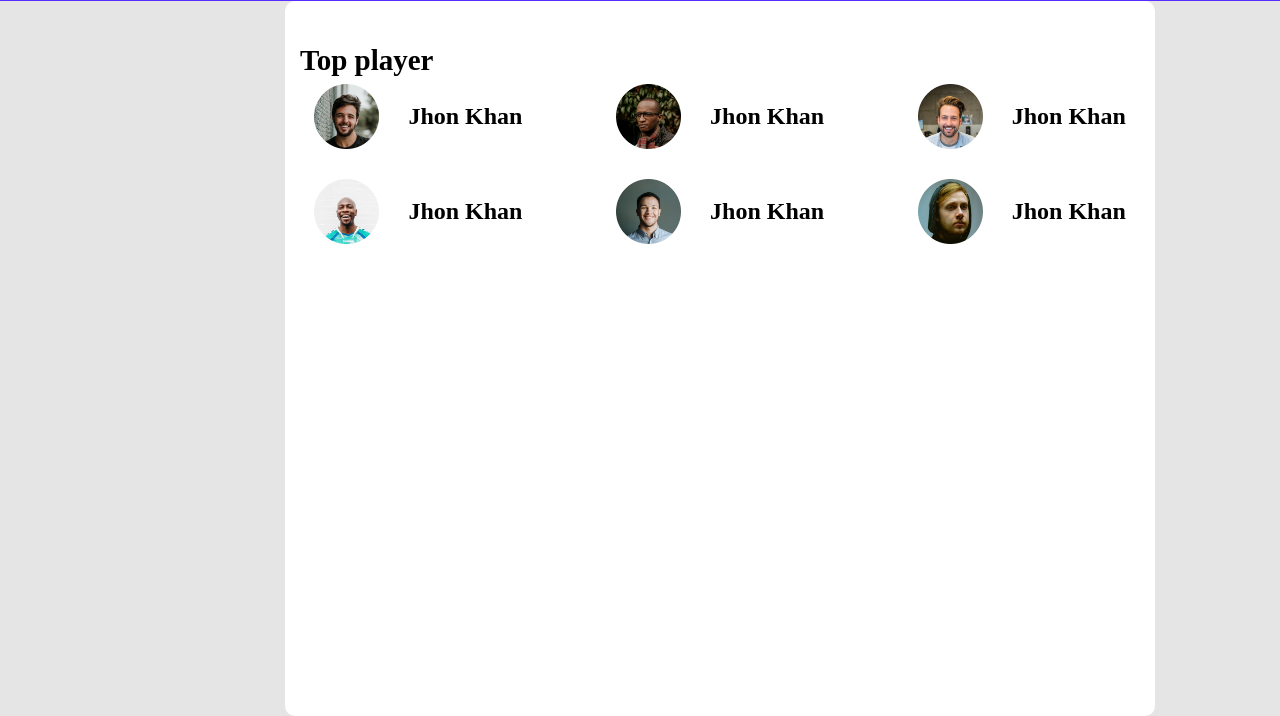
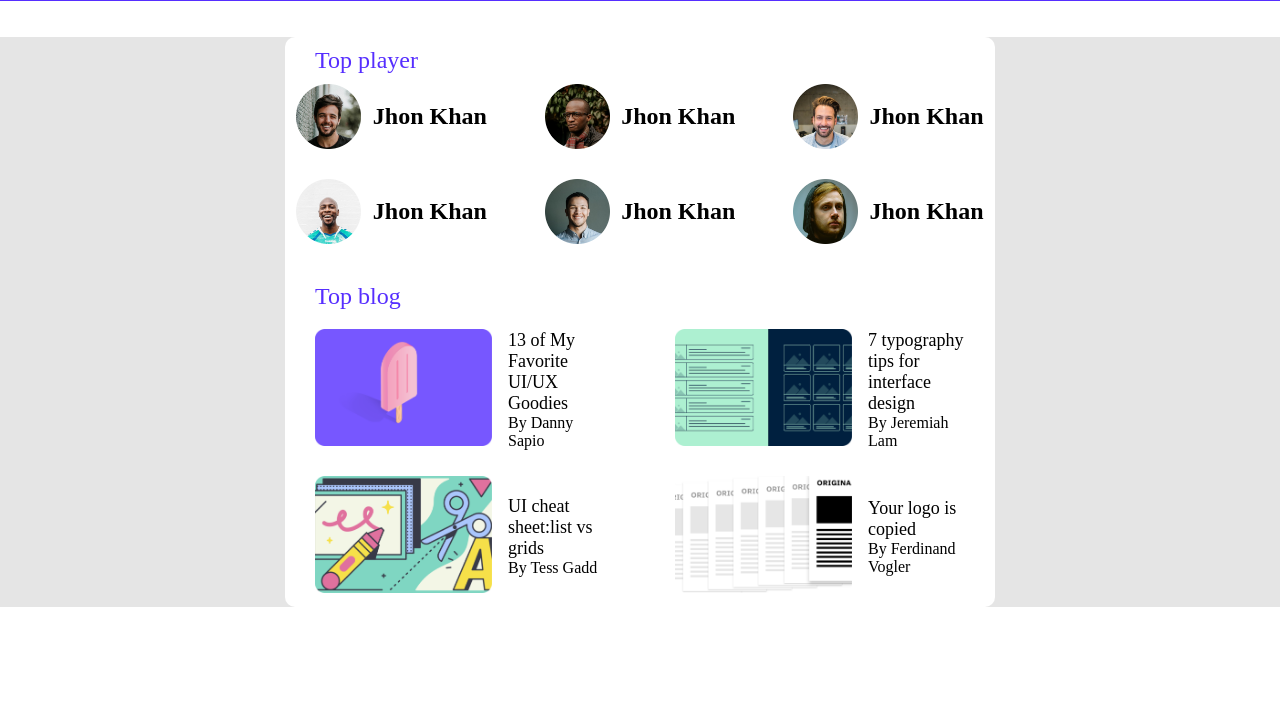
Before and after one commit to mahabubalam3332/leader-board-main_best_player, a plain HTML site: page index.html in a window 1280 px wide. Shown: the part 93-809 px from the top of the page. Drawn offline with Linux system fonts and the light colour scheme.

Commit message:
body done

```diff
--- a/css/style.css
+++ b/css/style.css
@@ -3,13 +3,27 @@
     padding:0;
     outline: 0;
 }
+:root{
+    /* variable-font */
+    --primary-fonts:Poppins;
+    --secondary-fonts:Cursive;
+    /* variable color */
+    --primary-color:#562EFF;
+    --secondary-color:#E5E5E5;
+    --font-color:#562EFF;
+}
+/* fonts-family */
+@import url('https://fonts.googleapis.com/css2?family=Poppins:wght@400;500&display=swap');
+
 .content_inner {
-    background: #562EFF;
+    background: var(--primary-color);
     width: 100%;
     height: 94px;
     display: flex;
-    justify-content: space-evenly;
+    justify-content: space-around;
     align-items: center;
+    flex-direction: row;
+    flex-wrap: wrap;
 }
 .nav_bar ul {
     display: flex;
@@ -24,34 +38,33 @@
     text-decoration: none;
 }
 .nav_bar ul li a {
-    color: #fff;
+    color: var(--secondary-color);
     text-decoration: none;
+    font-family: var(--primary-fonts);
 }
 .logo_area img {
     width: 51px;
     height: 41px;
 }
 
-.top_players_images img {
-    width: 56px;
-    height: 56px;
-}
 /* top_player and bolg section */
 
 #top_player-and-blog_section {
     background: #E5E5E5;
 }
 .top_player_inner {
-    margin: 0 285px;
-    width: 870px;
-    height: 679px;
+    margin-left: 285px;
+    margin-right: 285px;
     background: #fff;
-    padding-top: 36px;
     border-radius: 10px;
+    margin-top: 36px;
 }
 .top_player_title h1 {
-    font-size: 29px;
-    padding: 7px 15px;
+    font-size: 24px;
+    font-weight: 500;
+    color:var(--font-color);
+    padding: 10px 30px;
+    font-family: var(--primary-fonts);
 }
 .all_players {
     display: grid;
@@ -59,12 +72,15 @@
     grid-column-gap: 35px;
     grid-row-gap: 30px;
 }
+.top_images h2{
+    font-size: 24px;
+    font-family: var(--primary-fonts);
+    font-weight: 300px;
+}
 .players_images {
     display: flex;
     justify-content: space-evenly;
 }
-
-
 .top_images img {
     width: 65px;
     height: 65px;
@@ -74,3 +90,44 @@
     justify-content: space-evenly;
     align-items: center;
 }
+
+.top-images img {
+    width: 177px;
+    height: 117px;
+}
+.top_blog_title h1 {
+    font-size: 24px;
+    font-weight: 500;
+    color: var(--font-color);
+    padding: 9px 30px;
+    font-family: var(--primary-fonts);
+}
+/* top_blog */
+.top_blog {
+    margin-top: 30px;
+}
+.top-bloggist h2 {
+    font-size: 18px;
+    font-family: poppins;
+    color: #000;
+    font-weight: 500;
+}
+.top-bloggist p {
+    font-size: 16px;
+    font-family: poppins;
+    font-weight: 400;
+}
+.top_bloger {
+    display: grid;
+    grid-template-columns: repeat(2,2fr);
+    grid-column-gap: 70px;
+    grid-row-gap: 26px;
+    padding: 10px 30px;
+}
+.blog-header {
+    display: grid;
+    grid-template-columns: repeat(2,2fr);
+    grid-column-gap: 16px;
+    justify-content: center;
+    align-items: center;
+}
--- a/index.html
+++ b/index.html
@@ -35,31 +35,75 @@
                 <div class="all_players">
                     <div class="top_images">
                         <img src="images/players/player-1.png" alt="">
-                        <h1>Jhon Khan</h1>
+                        <h2>Jhon Khan</h2>
                     </div>
                     <div class="top_images">
                         <img src="images/players/player-2.png" alt="">
-                        <h1>Jhon Khan</h1>
+                        <h2>Jhon Khan</h2>
                     </div>
                     <div class="top_images">
                         <img src="images/players/player-3.png" alt="">
-                        <h1>Jhon Khan</h1>
+                        <h2>Jhon Khan</h2>
                     </div>
                     <div class="top_images">
                         <img src="images/players/player-4.png" alt="">
-                        <h1>Jhon Khan</h1>
+                        <h2>Jhon Khan</h2>
                     </div>
                     <div class="top_images">
                         <img src="images/players/player-5.png" alt="">
-                        <h1>Jhon Khan</h1>
+                        <h2>Jhon Khan</h2>
                     </div>
                     <div class="top_images">
                         <img src="images/players/player-6.png" alt="">
-                        <h1>Jhon Khan</h1>
+                        <h2>Jhon Khan</h2>
                     </div>
+                </div>
+     <!-- top_blog -->
+                <div class="top_blog"></div>
+                    <div class="top_blog_title">
+                        <h1>Top blog</h1>
+                    </div>
+                    <div class="top_bloger">
+                <div class="blog-header">
+                    <div class="top-images">
+                        <img src="images/blogs/blog-1.png" alt="">
+                    </div>
+                    <div class="top-bloggist">
+                        <h2>13 of My Favorite UI/UX Goodies</h2>
+                        <p>By Danny Sapio</p>
+                    </div>
+                </div>
+                <div class="blog-header">
+                    <div class="top-images">
+                        <img src="images/blogs/blog-2.png" alt="">
+                    </div>
+                    <div class="top-bloggist">
+                        <h2>7 typography tips for interface design</h2>
+                        <p>By Jeremiah Lam</p>
+                    </div>
+                </div>
+                <div class="blog-header">
+                    <div class="top-images">
+                        <img src="images/blogs/blog-3.png" alt="">
+                    </div>
+                    <div class="top-bloggist">
+                        <h2>UI cheat sheet:list vs grids</h2>
+                        <p>By Tess Gadd</p>
+                    </div>
+                </div>
+                <div class="blog-header">
+                    <div class="top-images">
+                        <img src="images/blogs/blog-4.png" alt="">
+                    </div>
+                    <div class="top-bloggist">
+                        <h2>Your logo is copied</h2>
+                        <p>By Ferdinand Vogler</p>
+                    </div>
+                </div>
                 </div>
             </div>
         </div>
     </section>
+
 </body>
 </html>
```
